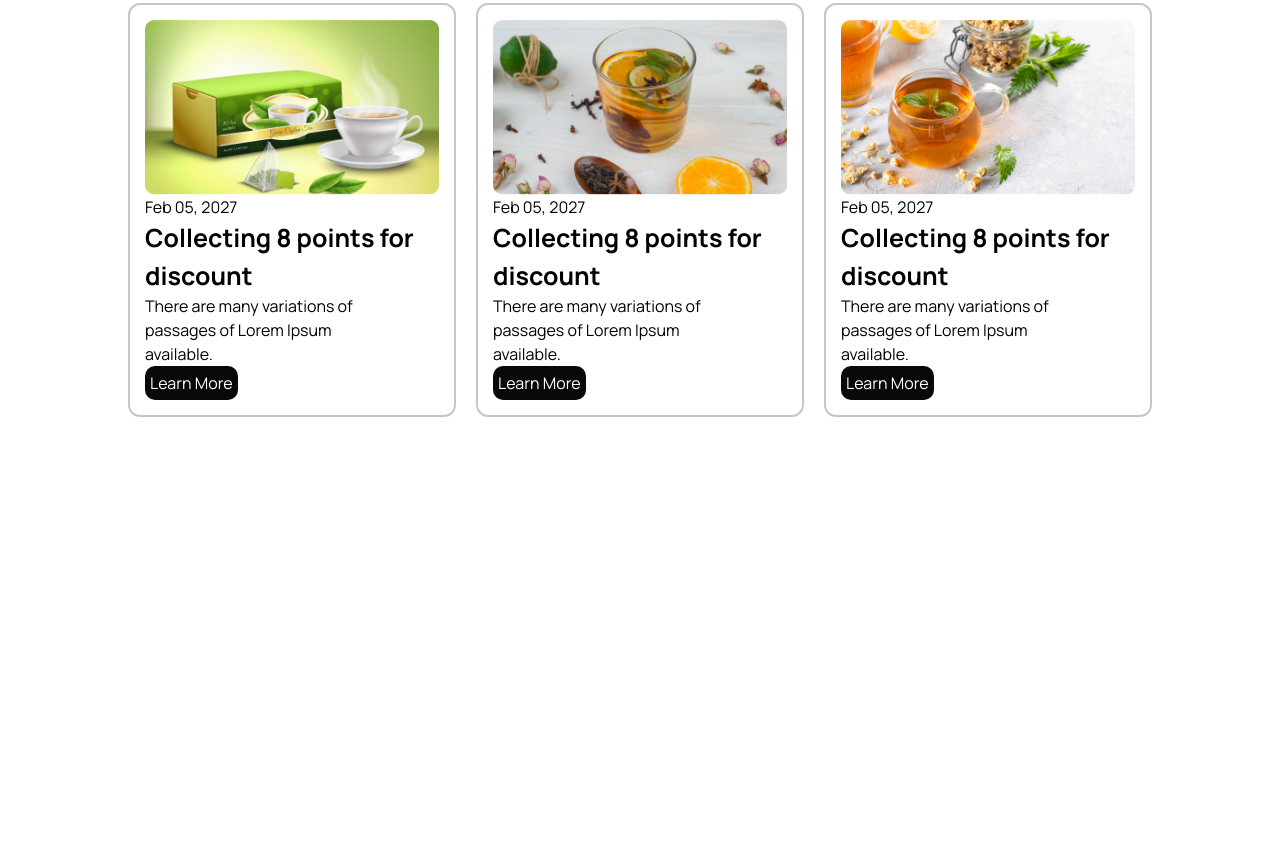
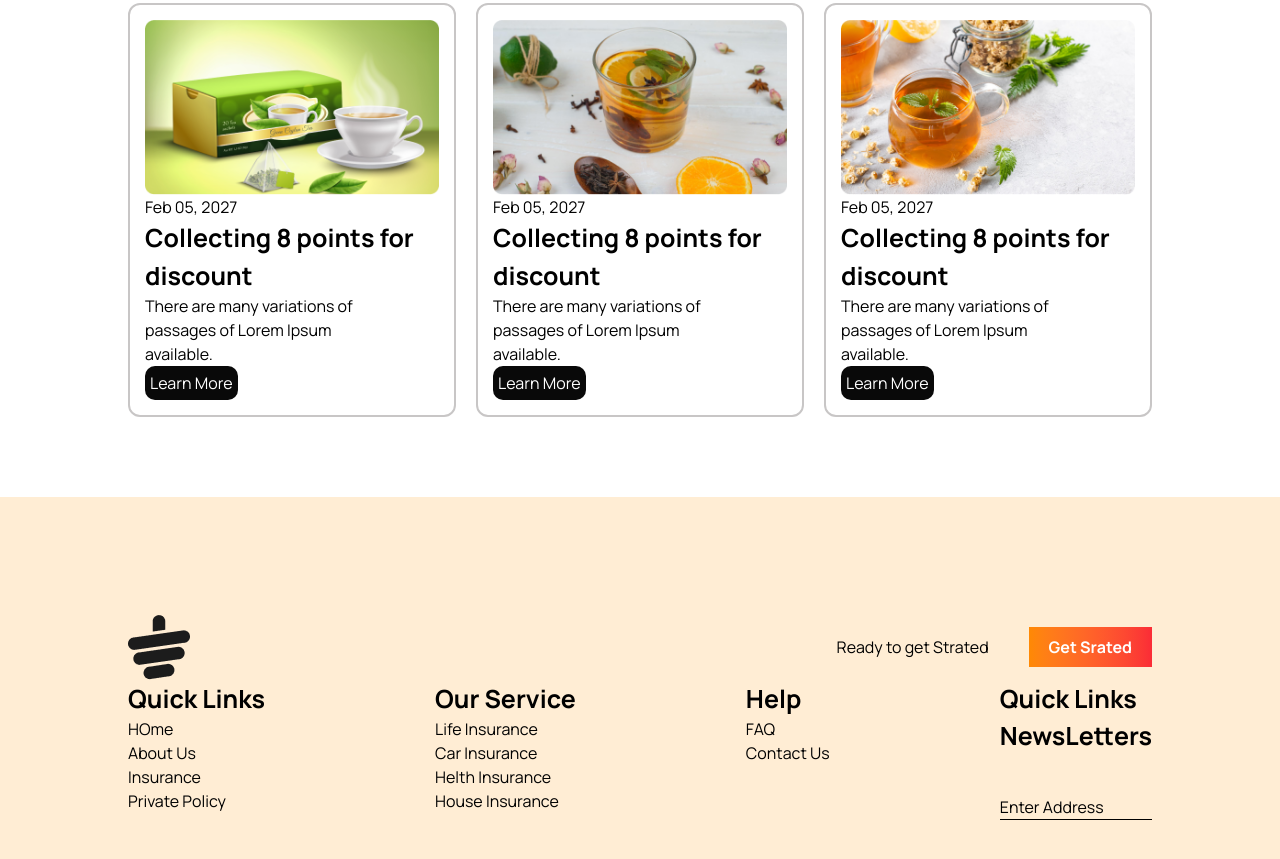
Before and after one commit to asadsftd/Tea-house-repo, a plain HTML site: page index.html in a window 1280 px wide. Shown: the part 2566-3425 px from the top of the page. Before the commit the page ends 2983 px from the top, so only its background shows below. Drawn offline with nearby package versions, Linux system fonts and the light colour scheme.

Commit message:
added the my all section bloge commit

```diff
--- a/index.html
+++ b/index.html
@@ -50,7 +50,7 @@
                  <div class="">
                     <div class="relative">
                         <img src="images/banner.png" alt="">
-                        <div class="absolute top-[320px] left-20">
+                        <div class="absolute top-[300px] left-24">
                             <!-- Rating container -->
                              <div class="flex bg-white shadow-lg py-5 px-5" id="rating-container">
                                 <!-- rating card -->
@@ -327,8 +327,74 @@
              </section>
       </main>
       <!-- Footer -->
-       <footer>
+       <footer class="mt-20 h-[400px] w-[100%] flex items-center justify-center
+        bg-orange-100">
+        <div class="w-[80%] mx-auto mt-10" id="footer-content">
+            <!-- one -->
+         <div class="flex items-center justify-between" id="one-container">
+            <img src="images/cup.png" alt="" class="">
+            <div class="flex items-center gap-10">
+                <h3 class="" id="hide">Ready to get Strated</h3>
+                <div class="">
+                    <button class="bg-linear-to-r from-orange-400
+                     to-red-500 text-white font-bold py-2 px-5">Get Srated</button>
+                </div>
+            </div>
+         </div>
+         <!--  -->
+         <!-- two -->
+          <div class="flex justify-between" id="two-container">
+            <!-- card one -->
+             <div class="">
+                <h2 class="text-[25px] font-bold">
+                Quick Links
+             </h2>
+             <ul class="">
+                <li class="">HOme</li>
+                <li class="">About Us</li>
+                <li class="">Insurance</li>
+                <li class="">Private Policy</li>
+             </ul>
+             </div>
+             <!-- card two -->
+              <div class="">
+                <h2 class="text-[25px] font-bold">
+                Our Service
+             </h2>
+             <ul class="">
+                <li class="">Life Insurance</li>
+                <li class="">Car Insurance</li>
+                <li class="">Helth Insurance</li>
+                <li class="">House Insurance</li>
+             </ul>
+             </div>
+              <!-- card three -->
+               <div class="">
+                <h2 class="text-[25px] font-bold">
+                Help
+             </h2>
+             <ul class="">
+                <li class="">FAQ</li>
+                <li class="">Contact Us</li>
 
+             </ul>
+             </div>
+               <!-- card four -->
+                <div class="">
+                <h2 class="text-[25px] font-bold">
+                Quick Links
+             </h2>
+             <h2 class="text-[25px] font-bold">
+                NewsLetters
+             </h2>
+             <div class="mt-10">
+                <h3 class="">Enter Address</h3>
+                <hr>
+             </div>
+             </div>
+          </div>
+          <!--  -->
+        </div>
        </footer>
 </body>
 </html>
--- a/style/style.css
+++ b/style/style.css
@@ -178,17 +178,18 @@
     #z-two, #z-one, #z-three{
         width: 90%;
 
-
-
+    }
+    #our-client{
+        height: auto;
     }
     #z-three{
-margin-top: 90px;
+      margin-top: -50px;
 
     }
     #z-two{
-        margin-top: 160px;
+        /* margin-top: 160px; */
         position: relative;
-left: 10px;
+       left: 10px;
     }
     #z-dspt{
         position: relative;
@@ -227,4 +228,15 @@ left: 10px;
     #news-title{
         font-size: 25px;
     }
+    /* footer  */
+    footer{
+        height: auto;
+        padding-bottom: 50px;
+    }
+    #two-container{
+        flex-direction: column;
+    }
+    #hide{
+        display: none;
+    }
 }
```
